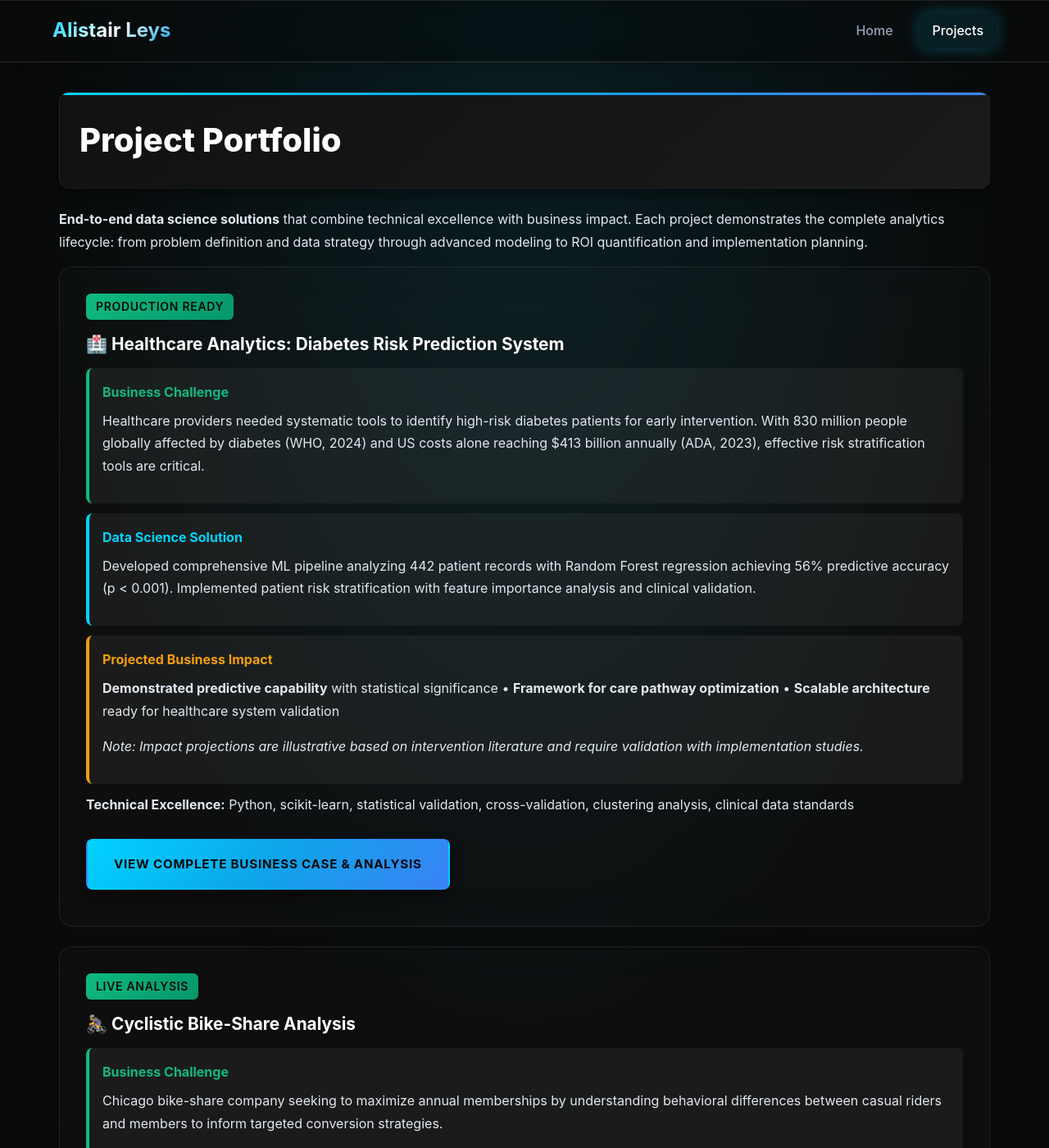
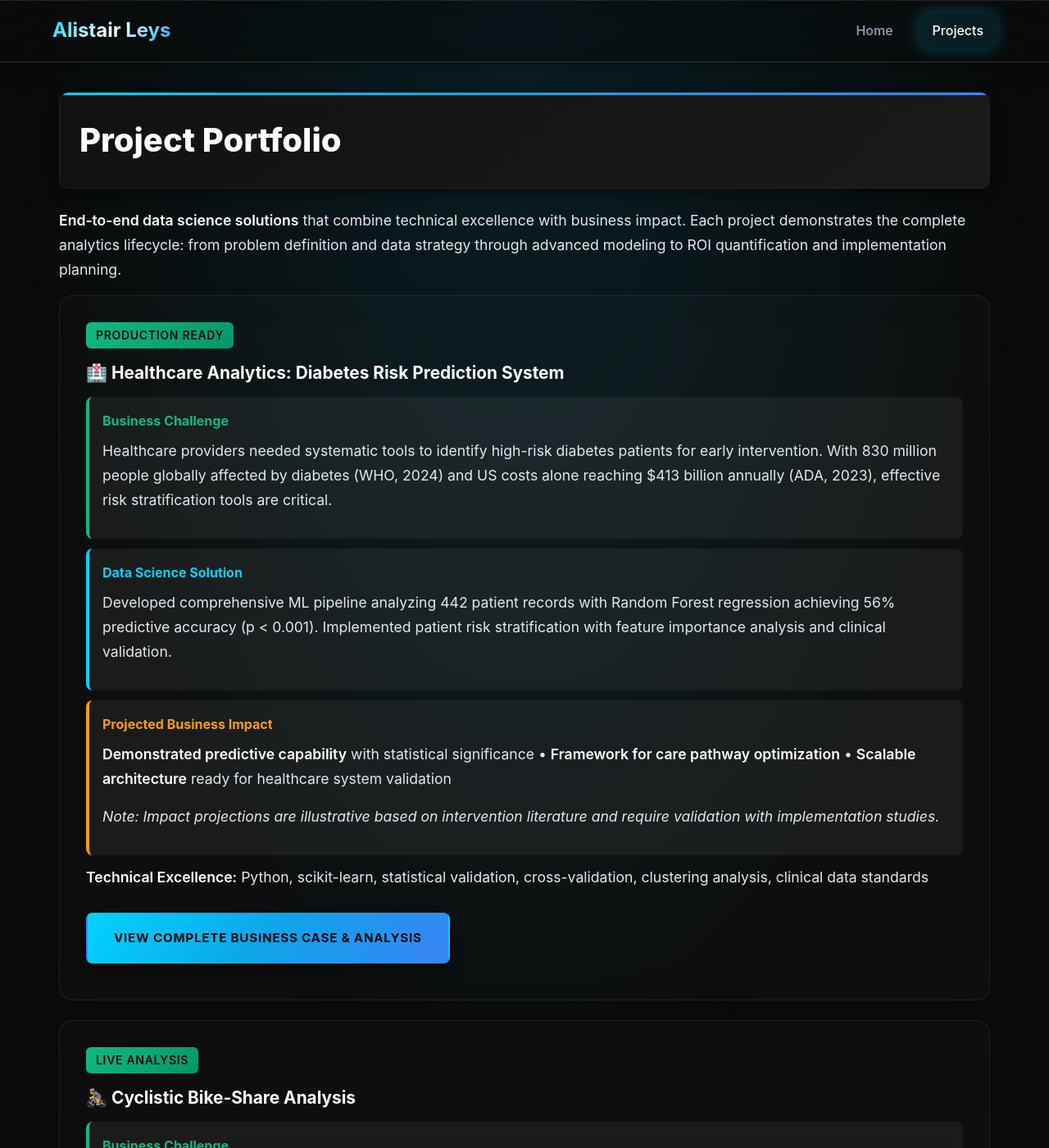
Before and after one commit to AlistairLeys/alistairleys.github.io, a Jekyll site: the page projects/index.html, which Jekyll copies as it is, in a window 1280 px wide and 1400 px high, scrolled down 321 px. Shown: the whole window at 82% size. Built offline with Jekyll 4.4.1, drawn with Linux system fonts in a browser that asks for light colours.

Commit message:
Add missing content styling to projects page - Added general paragraph styling with font-size 1.1rem - Added ul and li styling with proper spacing - Added li::marker color for accent bullets - Added strong tag styling for emphasis - Now matches home page content styling completely

```diff
--- a/projects/index.html
+++ b/projects/index.html
@@ -295,6 +295,35 @@
             border-color: var(--border-accent);
         }
 
+        /* Content */
+        p {
+            margin-bottom: var(--spacing-lg);
+            line-height: 1.7;
+            font-size: 1.1rem;
+            color: var(--text-secondary);
+        }
+
+        ul {
+            margin: var(--spacing-lg) 0;
+            padding-left: var(--spacing-xl);
+        }
+
+        li {
+            margin-bottom: var(--spacing-md);
+            line-height: 1.7;
+            color: var(--text-secondary);
+            position: relative;
+        }
+
+        li::marker {
+            color: var(--accent-primary);
+        }
+
+        strong {
+            color: var(--text-primary);
+            font-weight: 600;
+        }
+
         .section p {
             margin-bottom: 1rem;
             color: #e2e8f0;
```
